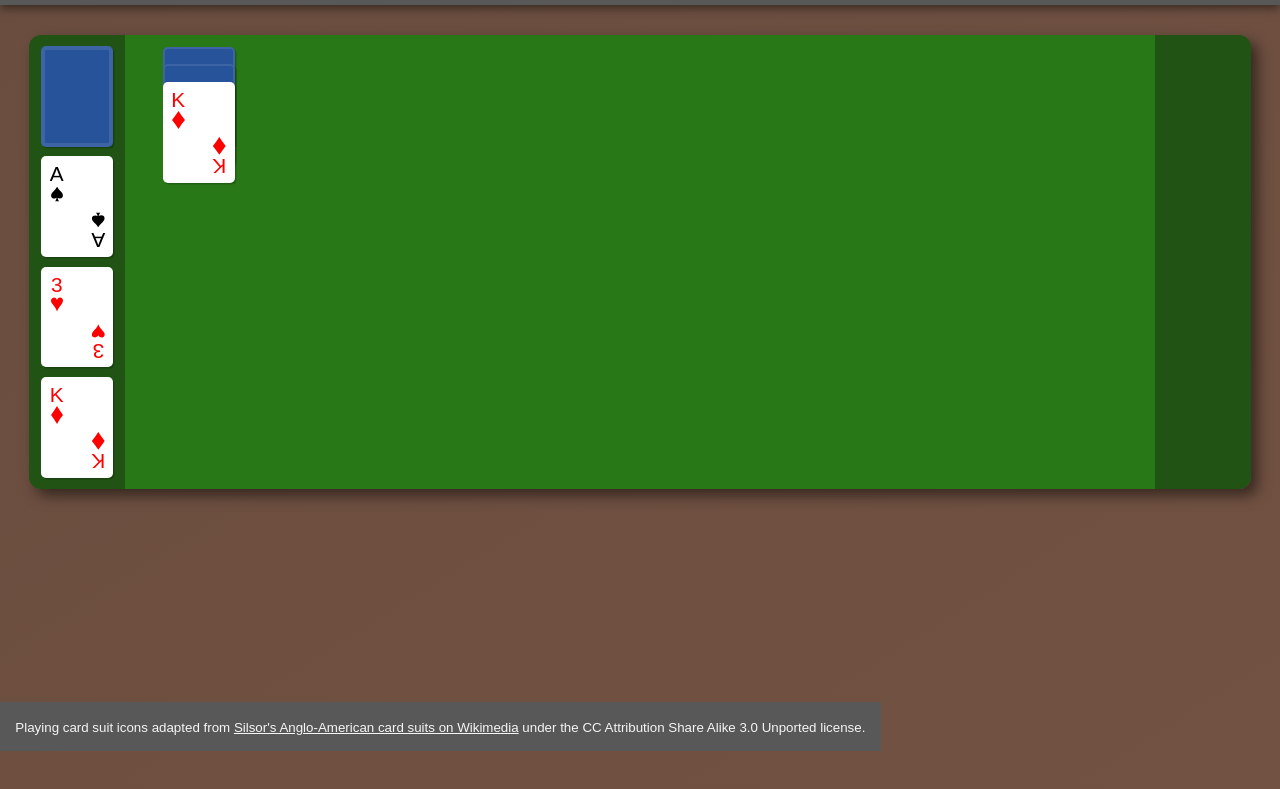
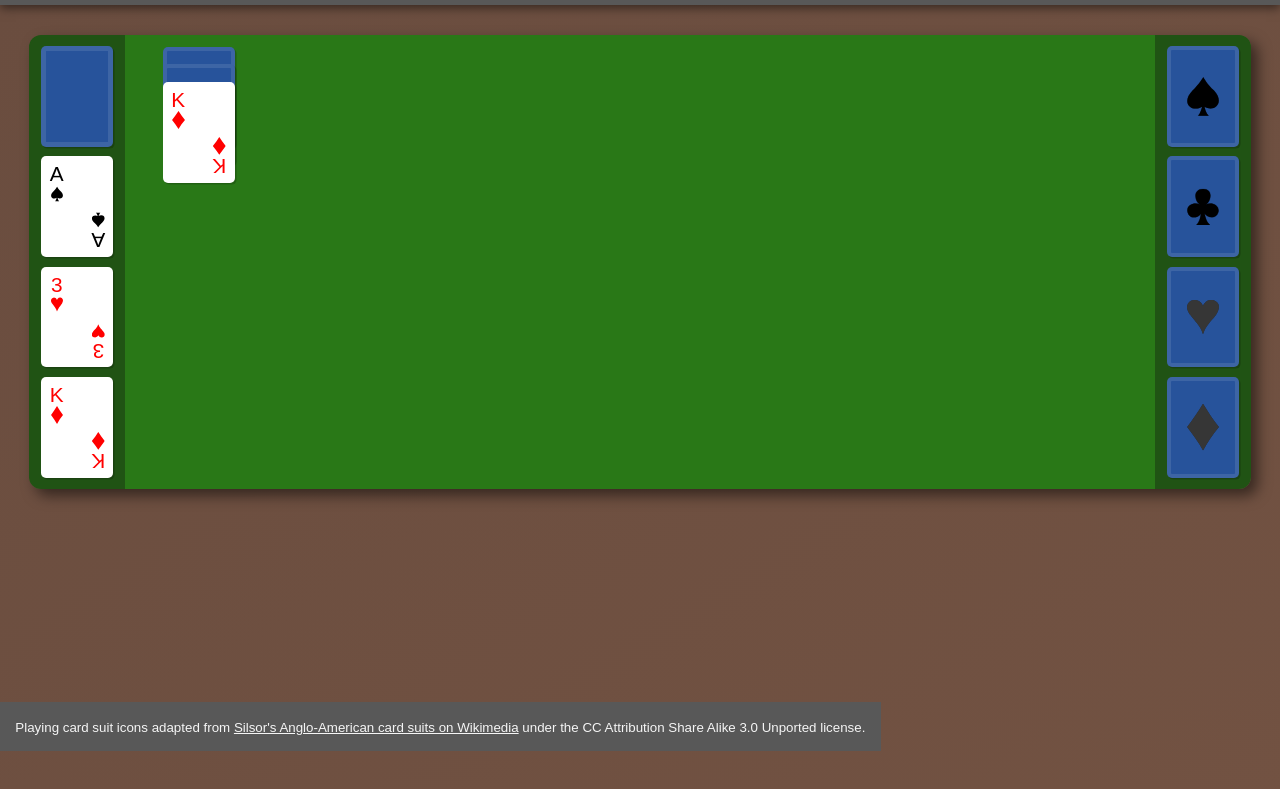
Before and after one commit to SetKu/Solitaire-Electron, a website: page index.html in a window 1280 px wide. Shown: the part 49-838 px from the top of the page. Drawn offline with Linux system fonts and the light colour scheme.

Commit message:
Added card suit placeholder CSS.

```diff
--- a/index.html
+++ b/index.html
@@ -79,10 +79,10 @@
         <div class="game__working-cloth__game-controls"></div>
       </div>
       <div class="game__foundation-cloth">
-        <div class="card--suit-placeholder"></div>
-        <div class="card--suit-placeholder"></div>
-        <div class="card--suit-placeholder"></div>
-        <div class="card--suit-placeholder"></div>
+        <div class="card--suit-placeholder"><img src="media/spades.svg"></div>
+        <div class="card--suit-placeholder"><img src="media/clubs.svg"></div>
+        <div class="card--suit-placeholder"><img src="media/hearts.svg"></div>
+        <div class="card--suit-placeholder"><img src="media/diamonds.svg"></div>
       </div>
     </div>
     <article></article>
--- a/style.css
+++ b/style.css
@@ -95,7 +95,7 @@ body {
   height: calc(3.5rem * var(--card-size-common));
 }
 
-.card, .card--face-down, .deck {
+.card, .card--face-down, .card--suit-placeholder, .deck {
   margin: 0.3rem;
   border-radius: 0.3125rem;
   box-shadow: 0.1rem 0.1rem 0 rgba(0, 0, 0, 0.2);
@@ -103,14 +103,14 @@ body {
   height: calc(3.5rem * var(--card-size-common));
 }
 
-.card--face-down, .deck {
+.card--face-down, .card--suit-placeholder, .deck {
   box-sizing: border-box;
   background-color: #27539b;
-  border: 0.18rem solid rgba(255, 255, 255, 0.1);
+  border: 0.27rem solid rgba(255, 255, 255, 0.1);
 }
 
 .deck {
-  border: 0.266rem solid rgba(255, 255, 255, 0.1);
+  border: 0.32rem solid rgba(255, 255, 255, 0.1);
 }
 
 .card__top-left, .card__bottom-right {
@@ -140,6 +140,15 @@ body {
 .pile .card, .pile .card--face-down {
   margin-left: auto;
   margin-right: auto;
+}
+
+.card--suit-placeholder img {
+  filter: grayscale(100%) drop-shadow(0 0 0.04rem rgba(0, 0, 0, 0.5));
+  position: relative;
+  top: 50%;
+  left: 50%;
+  transform: translate(-50%, -50%);
+  width: 2rem;
 }
 
 .footer {
```
